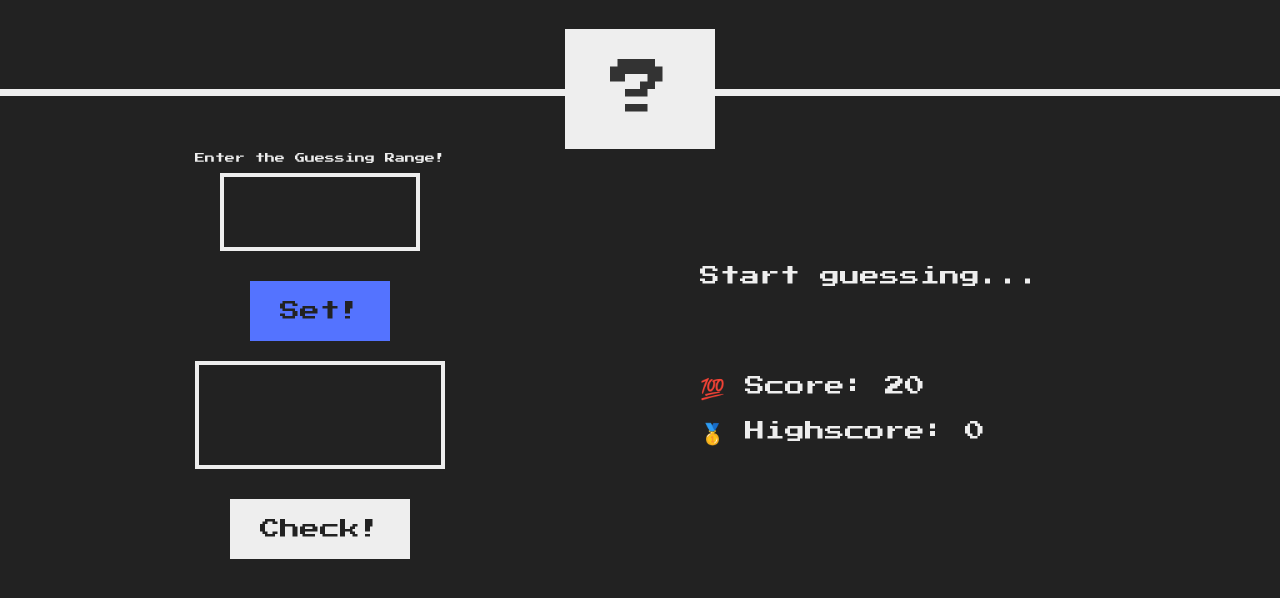
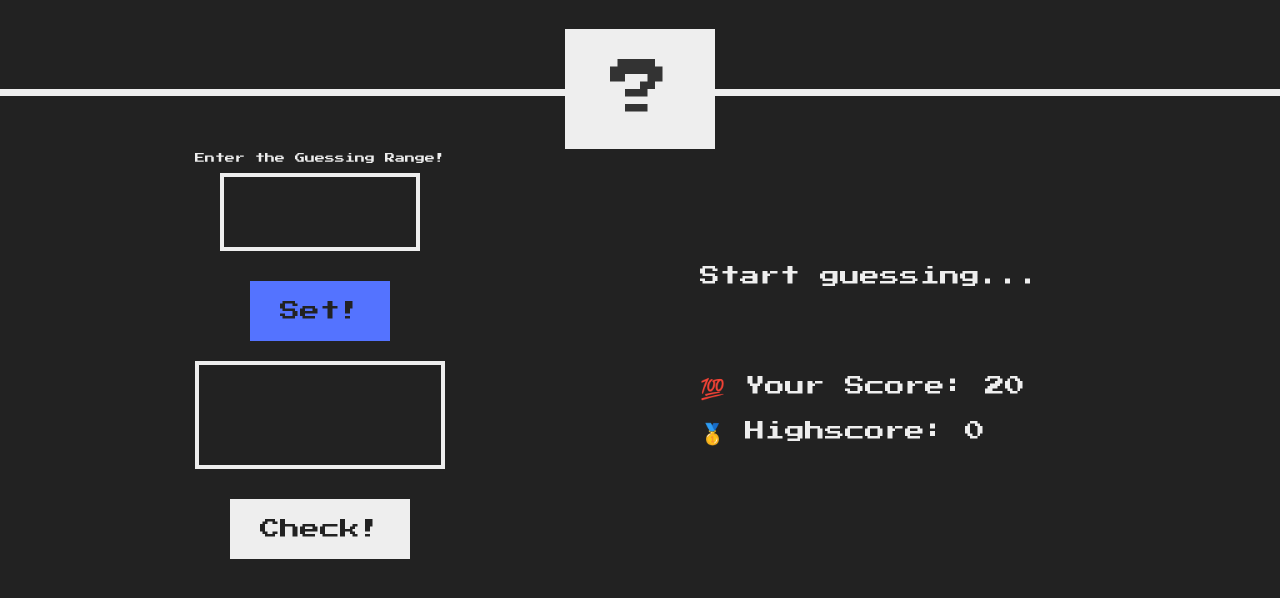
Before and after one commit to RohitChhetri001/Number-Guess-Game, a plain HTML site: page index.html in a window 1280 px wide. Shown: the part 184-782 px from the top of the page. Drawn offline with Linux system fonts and the light colour scheme.

Commit message:
test push

```diff
--- a/index.html
+++ b/index.html
@@ -26,7 +26,7 @@
       </section>
       <section class="right">
         <p class="message">Start guessing...</p>
-        <p class="label-score">💯 Score: <span class="score">20</span></p>
+        <p class="label-score">💯 Your Score: <span class="score">20</span></p>
         <p class="label-highscore">
           🥇 Highscore: <span class="highscore">0</span>
         </p>
```
